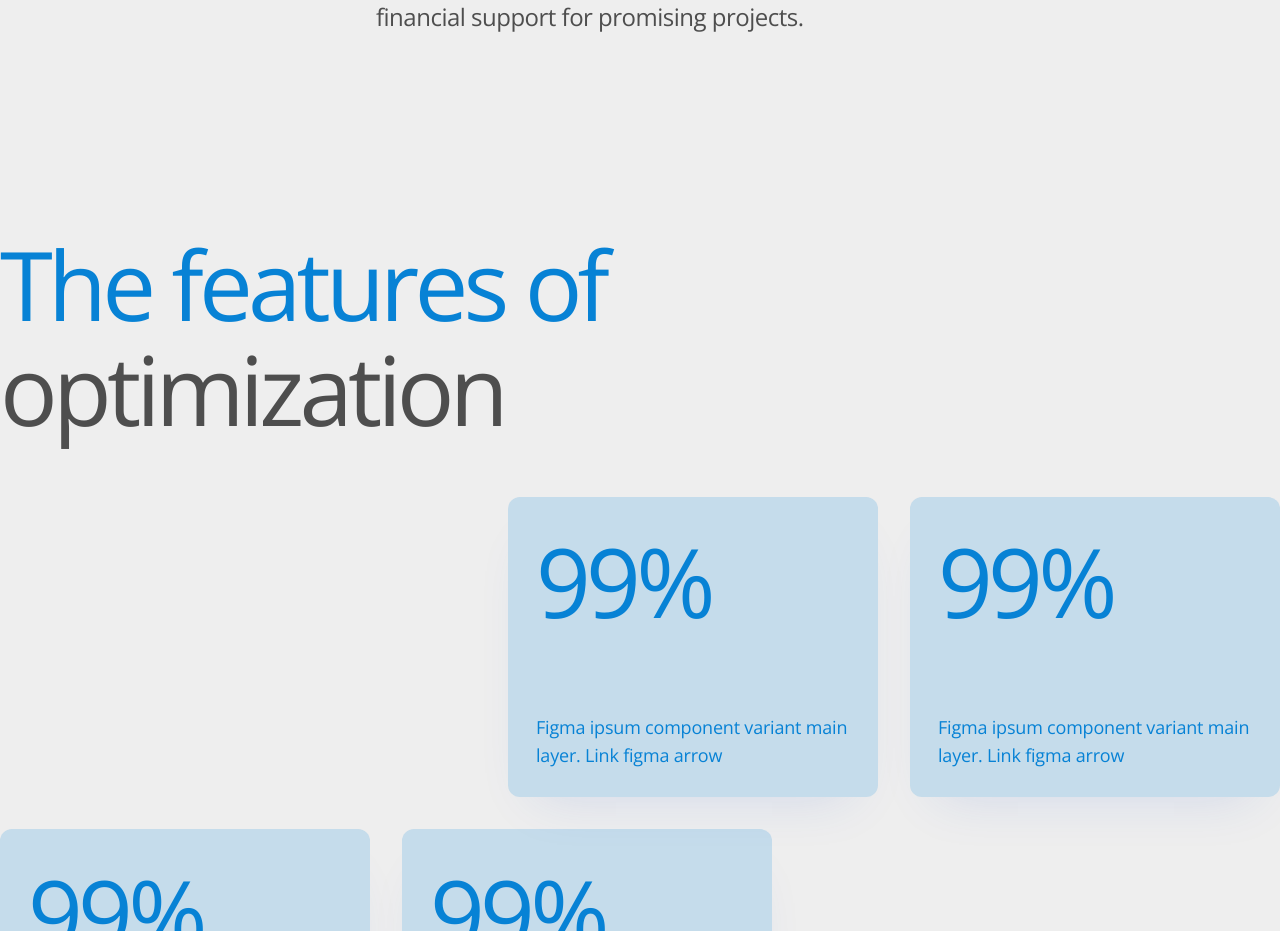
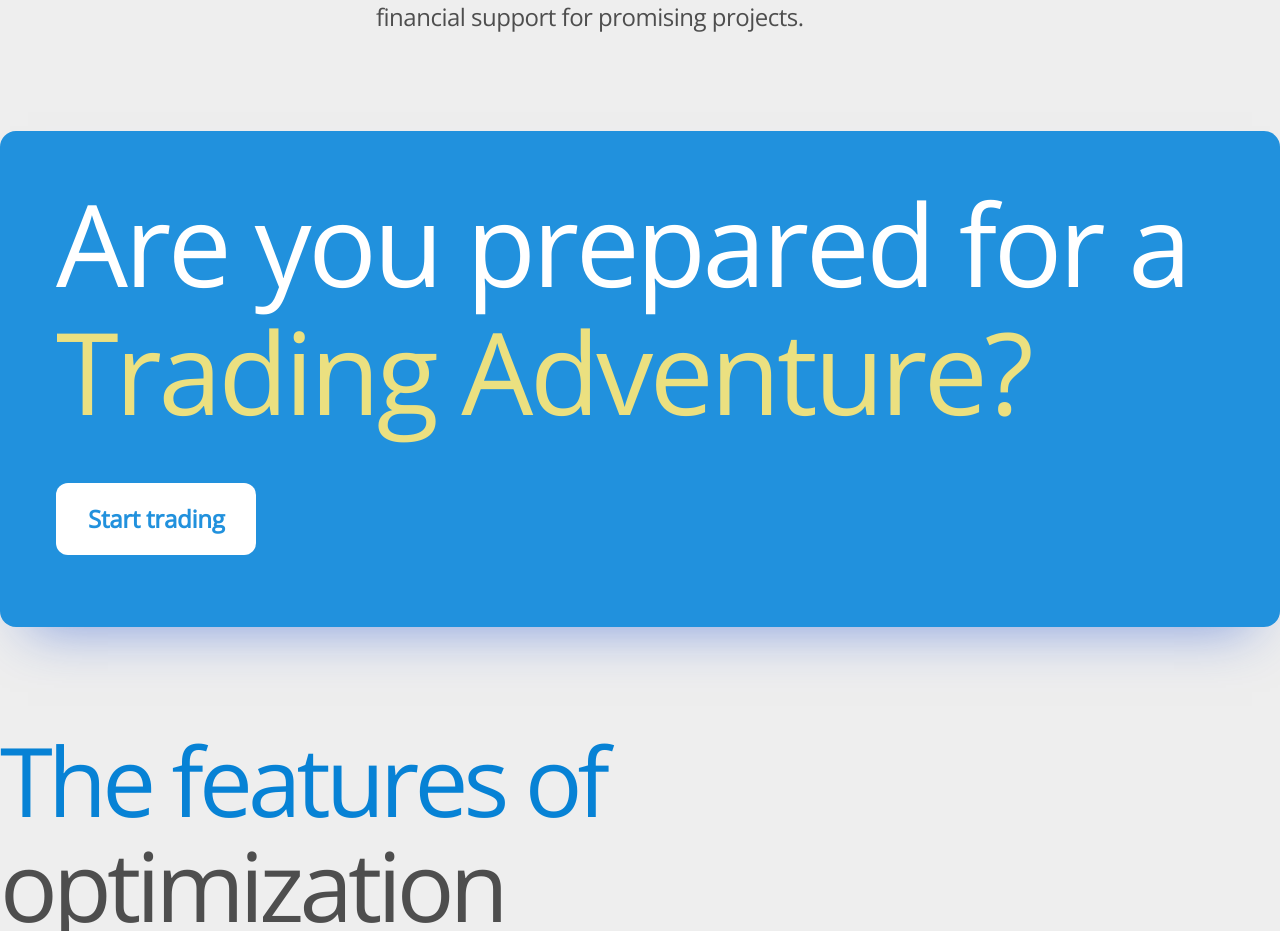
Before and after one commit to DevDeskTeam/SVP_next, a Next.js app: page /en in a window 1280 px wide. Shown: the part 1200-2131 px from the top of the page. Built offline with nearby package versions, Linux system fonts and the light colour scheme.

Commit message:
Trading section is completed

```diff
--- a/src/app/[locale]/page.tsx
+++ b/src/app/[locale]/page.tsx
@@ -7,6 +7,7 @@ import Features from "@/components/Pages/Home/Features";
 import Services from "@/components/Cards/ServicesCard";
 import styles from "@/assets/css/style.module.css";
 import About from "@/components/Pages/Home/About";
+import Trading from "@/components/Pages/Home/Trading";
 export default function Home() {
   const t = useTranslations("HomePage");
 
@@ -22,6 +23,11 @@ export default function Home() {
       <section>
         <div className="container">
           <About />
+        </div>
+      </section>
+      <section>
+        <div className="container">
+          <Trading />
         </div>
       </section>
       <section>
--- /dev/null
+++ b/src/assets/css/home/trading.module.css
@@ -0,0 +1,50 @@
+.banner {
+    padding: 48px 56px 72px 56px;
+    border-radius: 16px;
+    background: #2191DD;
+
+    /* cta */
+    box-shadow: 0px 30px 51.7px -28px rgba(31, 81, 209, 0.50);
+}
+
+.text {}
+
+.text p {
+    color: #FFF;
+    /* Display 1 */
+    font-family: "Open Sans";
+    font-size: 114px;
+    font-style: normal;
+    font-weight: 400;
+    line-height: 128px;
+    /* 112.281% */
+    letter-spacing: -3.42px;
+}
+
+.text p:nth-child(2) {
+    color: #EBE080;
+}
+
+.button {
+    padding-top: 48px;
+}
+
+.button button {
+    padding: 24px 32px;
+    background: #FFF;
+    border-radius: 12px;
+    cursor: pointer;
+
+    color: #2191DD;
+    text-align: center;
+    /* Title 4/600 */
+    font-family: "Open Sans";
+    font-size: 24px;
+    font-style: normal;
+    font-weight: 600;
+    line-height: 24px;
+    /* 100% */
+    letter-spacing: -0.264px;
+
+
+}
--- /dev/null
+++ b/src/components/Pages/Home/Trading.tsx
@@ -0,0 +1,20 @@
+import React from 'react'
+import styles from "@/assets/css/home/trading.module.css";
+import ButtonProps from "@/components/Buttons/Button";
+// import styles2 from "@/assets/css/header/page.module.css";
+
+const Trading = () => {
+    return (
+        <div className={`${styles.banner}`}>
+            <div className={`${styles.text}`}>
+                <p>Are you prepared for a</p>
+                <p>Trading Adventure?</p>
+            </div>
+            <div className={`${styles.button}`}>
+                <button>Start trading</button>
+            </div>
+        </div>
+    )
+}
+
+export default Trading
```
